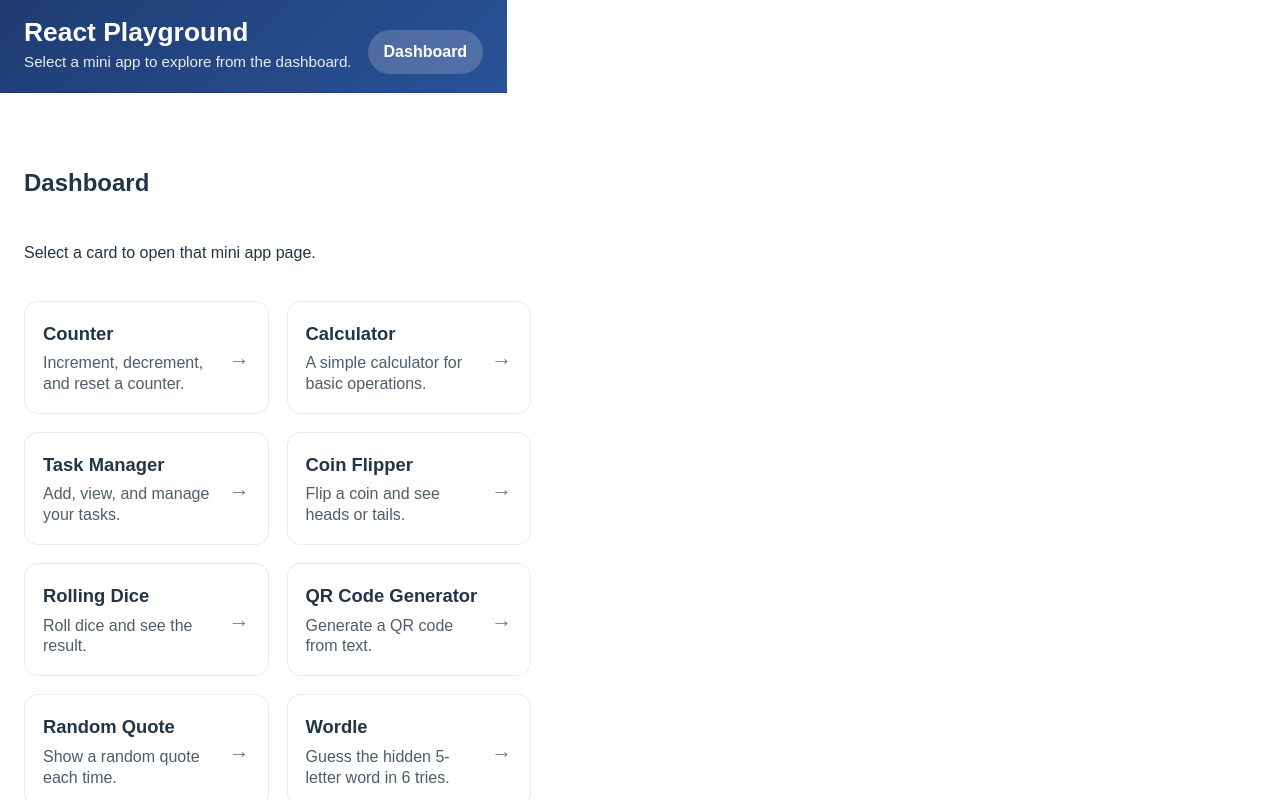
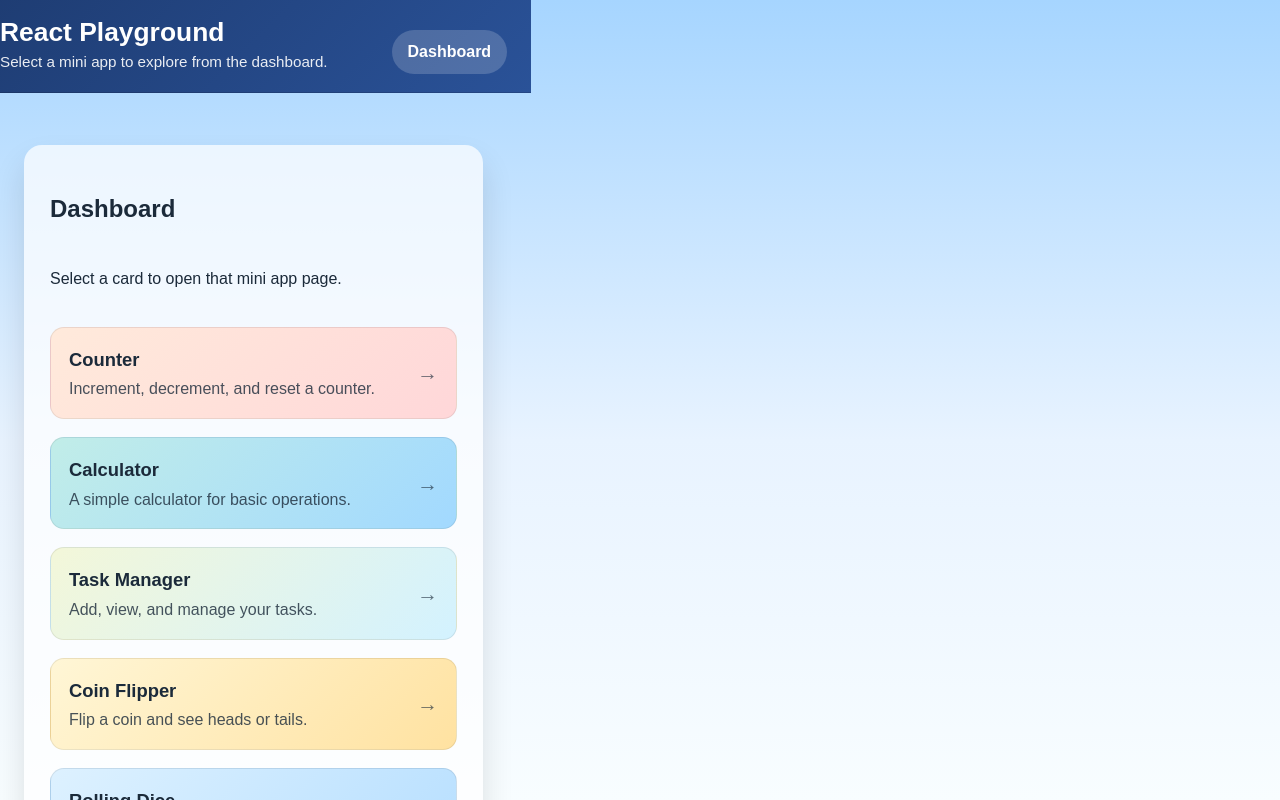
Before and after one commit to jjnix-john/practiceAppReact, a React (Vite) app: page / in a window 1280 px wide. Shown: the top 800 px of the page. Built offline with nearby package versions, Linux system fonts and the light colour scheme.

Commit message:
ui changes

```diff
--- a/src/App.css
+++ b/src/App.css
@@ -50,6 +50,9 @@ body {
 body {
   font-family: Arial, sans-serif;
   margin: 0;
+  min-height: 100vh;
+  background: linear-gradient(180deg, #a6d5ff 0%, #e8f3ff 55%, #f8fdff 100%);
+  color: #1b2a3a;
 }
 
 #root {
@@ -215,12 +218,15 @@ button:disabled {
 /* Layout + Dashboard styles */
 .app {
   min-height: 100vh;
-  display: flex;
-  flex-direction: column;
+  display: grid;
+  grid-template-rows: auto 1fr auto;
+  justify-items: center;
   gap: 24px;
 }
 
 .app-header {
+  width: 100%;
+  max-width: 1200px;
   display: flex;
   justify-content: space-between;
   align-items: flex-end;
@@ -262,14 +268,22 @@ button:disabled {
 }
 
 .app-main {
-  flex: 1;
+  display: flex;
+  justify-content: center;
+  align-items: flex-start;
   padding: 28px 24px 40px;
-  max-width: 1080px;
   width: 100%;
-  margin: 0 auto;
+  box-sizing: border-box;
+}
+
+.app-main > * {
+  width: 100%;
+  max-width: 1100px;
 }
 
 .app-footer {
+  width: 100%;
+  max-width: 1200px;
   padding: 16px 24px;
   font-size: 0.9rem;
   text-align: center;
@@ -281,6 +295,9 @@ button:disabled {
   display: flex;
   flex-direction: column;
   gap: 18px;
+  width: 100%;
+  max-width: 900px;
+  margin: 0 auto;
 }
 
 .page-header {
@@ -295,6 +312,51 @@ button:disabled {
   border-radius: 14px;
   background: rgba(245, 245, 245, 0.85);
   box-shadow: 0 12px 24px rgba(0, 0, 0, 0.06);
+}
+
+/* Page-specific backgrounds */
+.page--counter .page-body {
+  background: rgba(255, 245, 230, 0.8);
+}
+
+.page--calculator .page-body {
+  background: rgba(230, 245, 255, 0.8);
+}
+
+.page--task-manager .page-body {
+  background: rgba(235, 255, 235, 0.8);
+}
+
+.page--coin-flipper .page-body {
+  background: rgba(255, 250, 230, 0.8);
+}
+
+.page--rolling-dice .page-body {
+  background: rgba(232, 241, 255, 0.8);
+}
+
+.page--qr-code-generator .page-body {
+  background: rgba(245, 235, 255, 0.8);
+}
+
+.page--random-quote .page-body {
+  background: rgba(235, 245, 255, 0.8);
+}
+
+.page--wordle .page-body {
+  background: rgba(240, 255, 240, 0.8);
+}
+
+.page--tic-tac-toe .page-body {
+  background: rgba(255, 240, 240, 0.8);
+}
+
+.page--todo-list .page-body {
+  background: rgba(250, 245, 255, 0.8);
+}
+
+.page--adjustable-button .page-body {
+  background: rgba(245, 255, 250, 0.8);
 }
 
 .button.secondary {
@@ -313,6 +375,10 @@ button:disabled {
   display: flex;
   flex-direction: column;
   gap: 20px;
+  padding: 26px;
+  border-radius: 18px;
+  background: rgba(255, 255, 255, 0.72);
+  box-shadow: 0 18px 32px rgba(0, 0, 0, 0.12);
 }
 
 .dashboard-header {
@@ -336,7 +402,7 @@ button:disabled {
   padding: 18px;
   border-radius: 14px;
   border: 1px solid rgba(0, 0, 0, 0.08);
-  background: rgba(255, 255, 255, 0.85);
+  background: var(--card-bg, rgba(255, 255, 255, 0.85));
   text-decoration: none;
   color: inherit;
   transition: transform 180ms ease, box-shadow 180ms ease;
--- a/src/App.jsx
+++ b/src/App.jsx
@@ -138,8 +138,10 @@ function Layout() {
 }
 
 function Page({ title, children }) {
+  const slug = title.toLowerCase().replace(/\s+/g, '-')
+
   return (
-    <div className="page">
+    <div className={`page page--${slug}`}>
       <div className="page-header">
         <div>
           <h2>{title}</h2>
@@ -160,41 +162,49 @@ function Dashboard() {
       to: '/counter',
       title: 'Counter',
       description: 'Increment, decrement, and reset a counter.',
+      bg: 'linear-gradient(135deg, #ffeadb 0%, #ffd7d9 100%)',
     },
     {
       to: '/calculator',
       title: 'Calculator',
       description: 'A simple calculator for basic operations.',
+      bg: 'linear-gradient(135deg, #c1ede8 0%, #a2d9ff 100%)',
     },
     {
       to: '/tasks',
       title: 'Task Manager',
       description: 'Add, view, and manage your tasks.',
+      bg: 'linear-gradient(135deg, #f3f7d9 0%, #d3f2ff 100%)',
     },
     {
       to: '/coin-flip',
       title: 'Coin Flipper',
       description: 'Flip a coin and see heads or tails.',
+      bg: 'linear-gradient(135deg, #fff6d6 0%, #ffe2a1 100%)',
     },
     {
       to: '/dice',
       title: 'Rolling Dice',
       description: 'Roll dice and see the result.',
+      bg: 'linear-gradient(135deg, #ddf1ff 0%, #b7dfff 100%)',
     },
     {
       to: '/qr-code',
       title: 'QR Code Generator',
       description: 'Generate a QR code from text.',
+      bg: 'linear-gradient(135deg, #e7d7ff 0%, #ffccf6 100%)',
     },
     {
       to: '/random-quote',
       title: 'Random Quote',
       description: 'Show a random quote each time.',
+      bg: 'linear-gradient(135deg, #d6f7ff 0%, #cce4ff 100%)',
     },
     {
       to: '/wordle',
       title: 'Wordle',
       description: 'Guess the hidden 5-letter word in 6 tries.',
+      bg: 'linear-gradient(135deg, #e8fbe8 0%, #c7f0d9 100%)',
     },
     {
       to: '/tic-tac-toe',
@@ -222,7 +232,7 @@ function Dashboard() {
 
       <div className="dashboard-grid">
         {cards.map((card) => (
-          <Link key={card.to} to={card.to} className="card">
+          <Link key={card.to} to={card.to} className="card" style={{ '--card-bg': card.bg }}>
             <div className="card-content">
               <h3>{card.title}</h3>
               <p>{card.description}</p>
```
